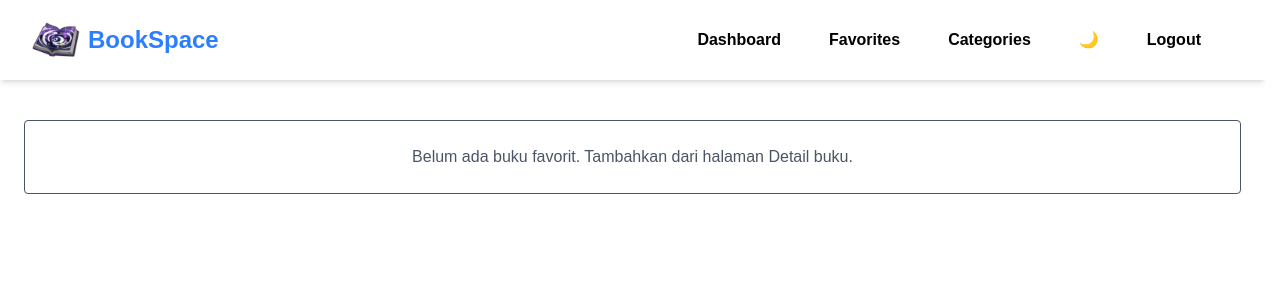
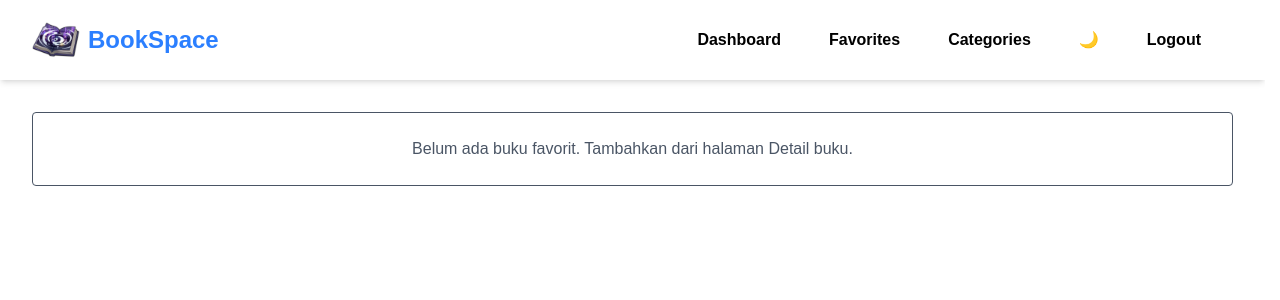
Before and after one commit to krisnawandhana/BookSpace, a Next.js app in the folder bookspace/: page /favorites in a window 1280 px wide. Shown: the top 300 px of the page. Built offline with nearby package versions, Linux system fonts and the light colour scheme; sample sign-in values are in the browser's storage.

Commit message:
fix(layout): Update main container padding in favorites page
Adjusted the padding classes on the main container in the FavoritesPage component for improved layout consistency across screen sizes.

```diff
--- a/bookspace/src/app/favorites/page.jsx
+++ b/bookspace/src/app/favorites/page.jsx
@@ -23,7 +23,7 @@
   return (
     <div className="min-h-screen bg-white">
       <Navbar />
-      <main className="max-w-7xl mx-auto p-6">
+      <main className="max-w-7xl mx-auto py-4 sm:px-6 lg:px-8">
         <div className="flex items-center justify-end mb-4">
           {items.length > 0 && (
             <button
```
